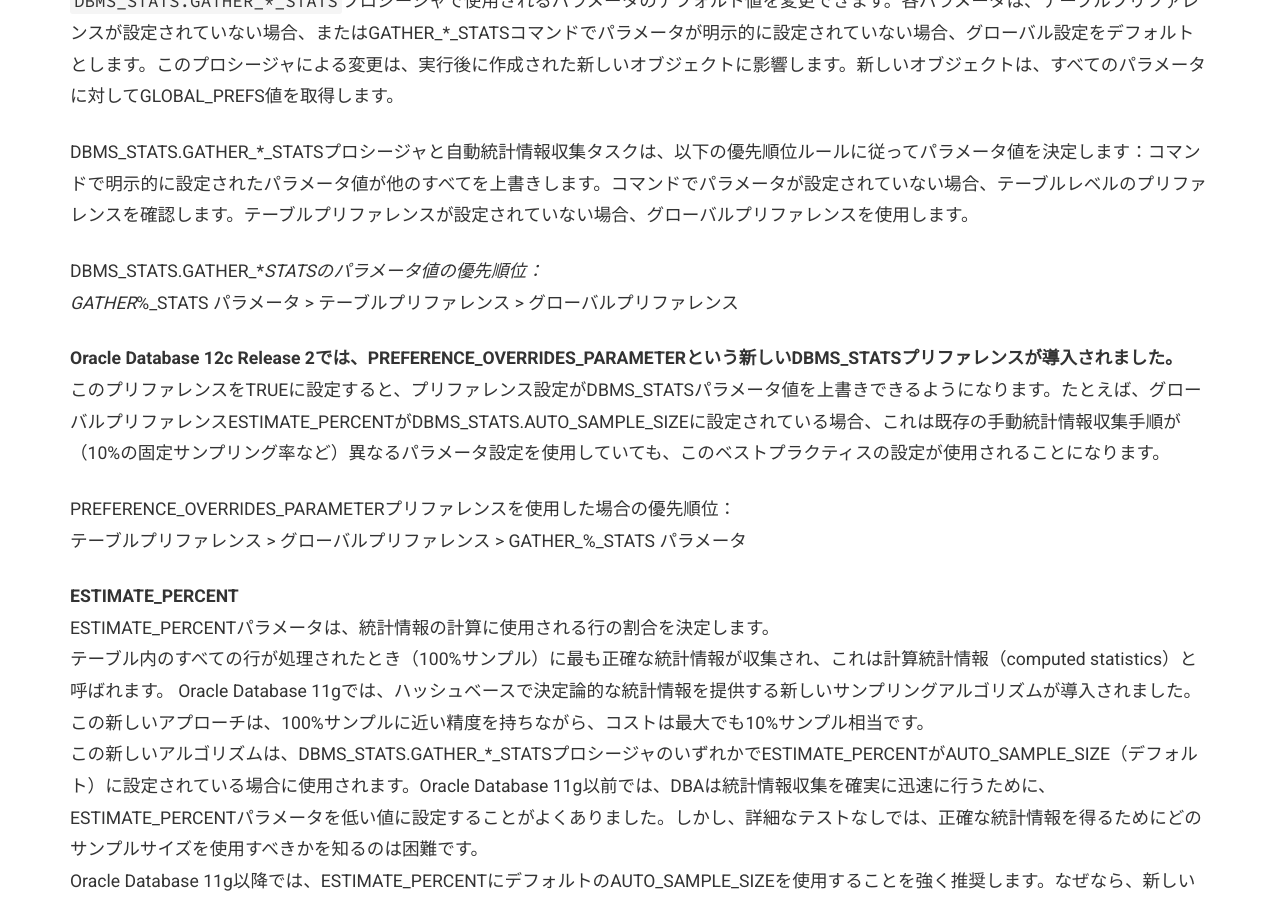
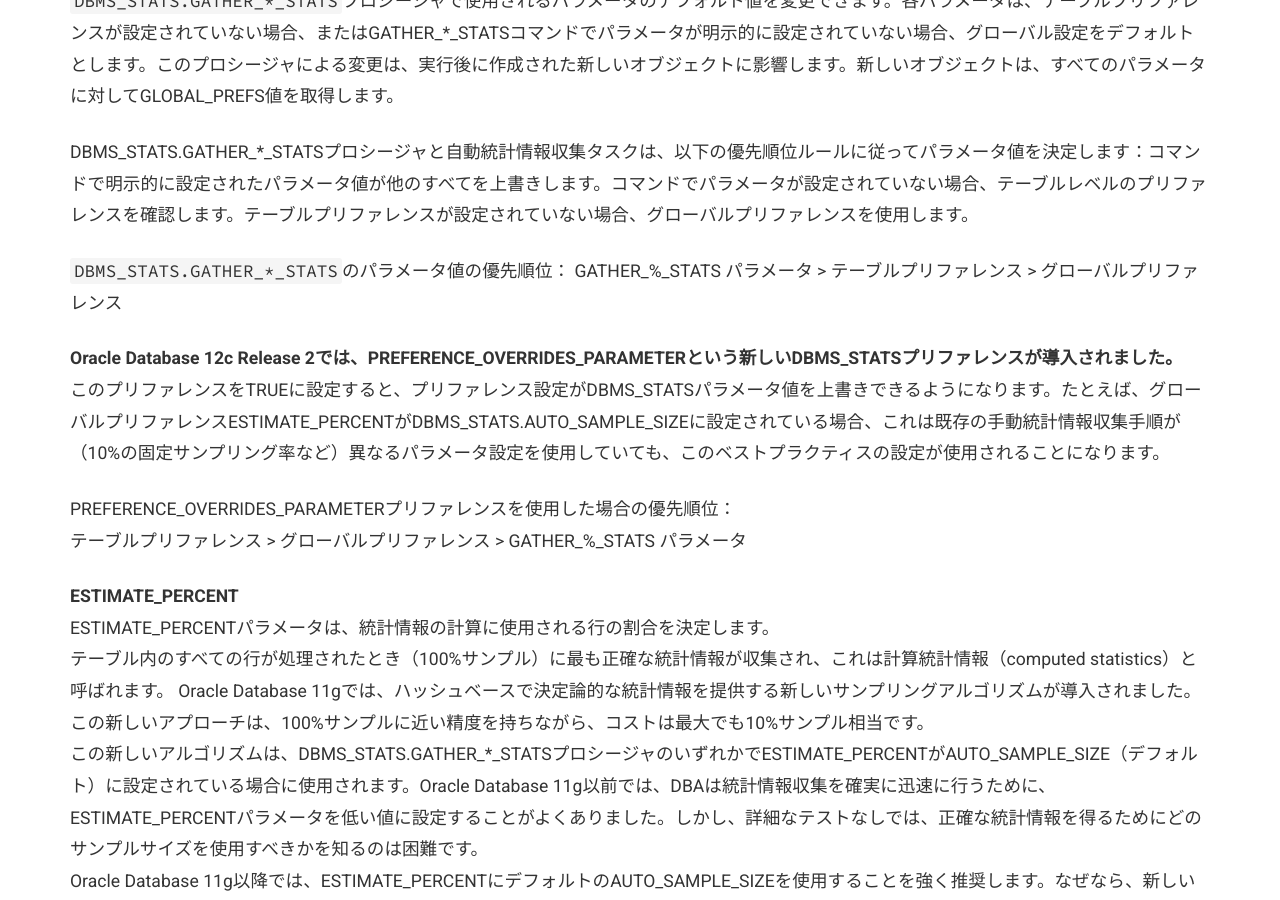
Before and after one commit to goodwaysIT/ja, a Jekyll site: the page built from _posts/2025-06-16-How-to-Gather-Statistics-with-Oracle-Database.md, in a window 1280 px wide and 900 px high, scrolled down 2539 px. Built offline with Jekyll 4.4.1, drawn with Linux system fonts in a browser that asks for light colours.

```diff
--- a/_posts/2025-06-16-How-to-Gather-Statistics-with-Oracle-Database.md
+++ b/_posts/2025-06-16-How-to-Gather-Statistics-with-Oracle-Database.md
@@ -55,7 +55,7 @@ SET_GLOBAL_PREFSプロシージャは、既存のテーブルプリファレン
 
 DBMS_STATS.GATHER_*_STATSプロシージャと自動統計情報収集タスクは、以下の優先順位ルールに従ってパラメータ値を決定します：コマンドで明示的に設定されたパラメータ値が他のすべてを上書きします。コマンドでパラメータが設定されていない場合、テーブルレベルのプリファレンスを確認します。テーブルプリファレンスが設定されていない場合、グローバルプリファレンスを使用します。
 
-DBMS_STATS.GATHER_*_STATSのパラメータ値の優先順位：
+`DBMS_STATS.GATHER_*_STATS`のパラメータ値の優先順位：
 GATHER_%_STATS パラメータ > テーブルプリファレンス > グローバルプリファレンス
 
 **Oracle Database 12c Release 2では、PREFERENCE_OVERRIDES_PARAMETERという新しいDBMS_STATSプリファレンスが導入されました。**
```
